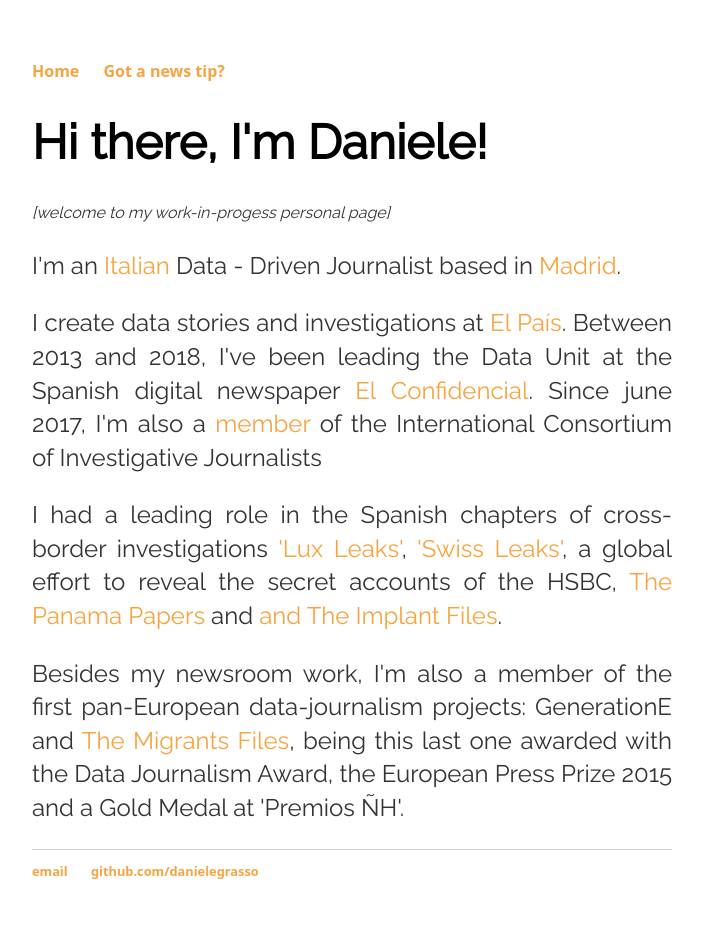
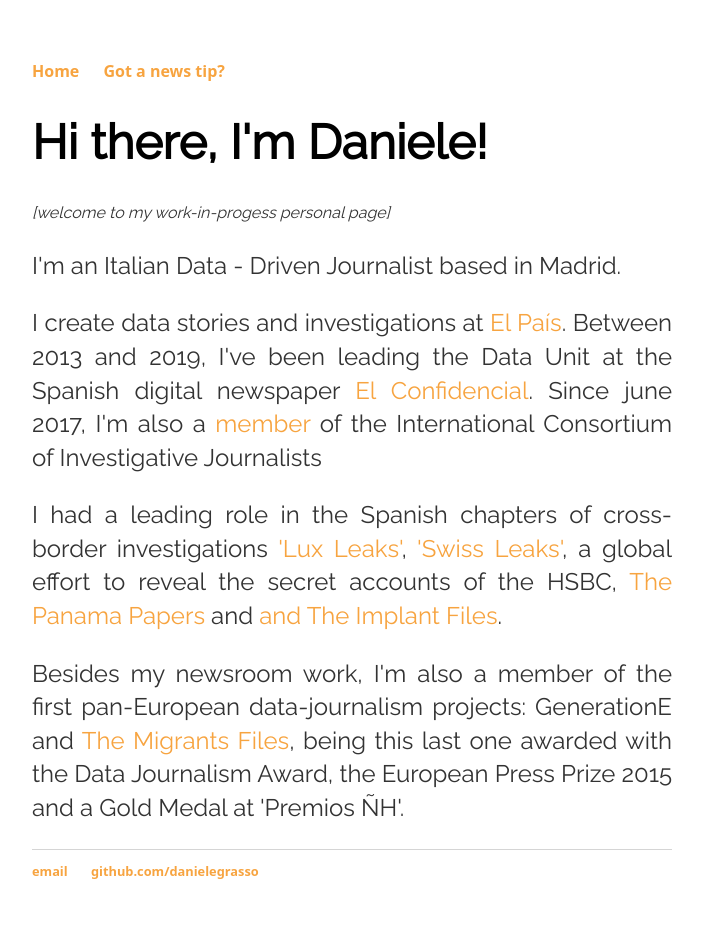
Before and after one commit to danielegrasso/danielegrasso.github.io, a Jekyll site: the page built from index.html, in a window 1280 px wide. Shown: the whole page, without its empty margins (288-991 px from the left). Built offline with Jekyll 4.4.1, drawn with Linux system fonts in a browser that asks for light colours.

Commit message:
Update index, fix links

```diff
--- a/index.html
+++ b/index.html
@@ -4,7 +4,7 @@
 ---
 <div class="blurb">
 	<h1>Hi there, I'm Daniele!</h1> <p style="font-size:1em; font-style:italic;">[welcome to my work-in-progess personal page]</p>
-	<p>I'm an <a href="https://www.instagram.com/p/BOXp7BjD_lz/" target="_blank">Italian</a> Data - Driven Journalist based in <a href="https://www.flickr.com/photos/bluesorchid/4324530085/in/album-72157623374186856/" target="_blank">Madrid</a>.</p>
-	<p>I create data stories and investigations at <a href="https://elpais.com/autor/daniele_grasso/a">El País</a>. Between 2013 and 2018, I've been leading the Data Unit at the Spanish digital newspaper <a href="https://www.elconfidencial.com" target="_blank">El Confidencial</a>. Since june 2017, I'm also a <a href="https://www.icij.org/journalists/daniele-grasso/" target="_blank">member</a> of the International Consortium of Investigative Journalists </p>
+	<p>I'm an Italian Data - Driven Journalist based in Madrid.</p>
+	<p>I create data stories and investigations at <a href="https://elpais.com/autor/daniele_grasso/a">El País</a>. Between 2013 and 2019, I've been leading the Data Unit at the Spanish digital newspaper <a href="https://www.elconfidencial.com/autores/daniele-grasso-255/" target="_blank">El Confidencial</a>. Since june 2017, I'm also a <a href="https://www.icij.org/journalists/daniele-grasso/" target="_blank">member</a> of the International Consortium of Investigative Journalists </p>
         <p>I had a leading role in the Spanish chapters of cross-border investigations <a href="https://www.elconfidencial.com/tags/temas/los-papeles-de-luxemburgo-13002/3/" target="_blank">'Lux Leaks'</a>, <a href="https://www.elconfidencial.com/economia/lista-falciani/2015-02-09/los-espanoles-de-la-lista-falciani-tenian-1-800-millones-de-euros-opacos-en-suiza_703307/" target="_blank">'Swiss Leaks'</a>, a global effort to reveal the secret accounts of the HSBC, <a href="https://www.elconfidencial.com/economia/papeles-panama/" target="_blank">The Panama Papers</a> and <a href="https://www.elconfidencial.com/tecnologia/the-implant-files/especial/" taregt="_blank"> and The Implant Files</a>.<p>
         <p>Besides my newsroom work, I'm also a member of the first pan-European data-journalism projects: GenerationE and <a href="http://www.themigrantsfiles.com" target="_blank">The Migrants Files</a>, being this last one awarded with the Data Journalism Award, the European Press Prize 2015 and a Gold Medal at 'Premios ÑH'.</p>
```
